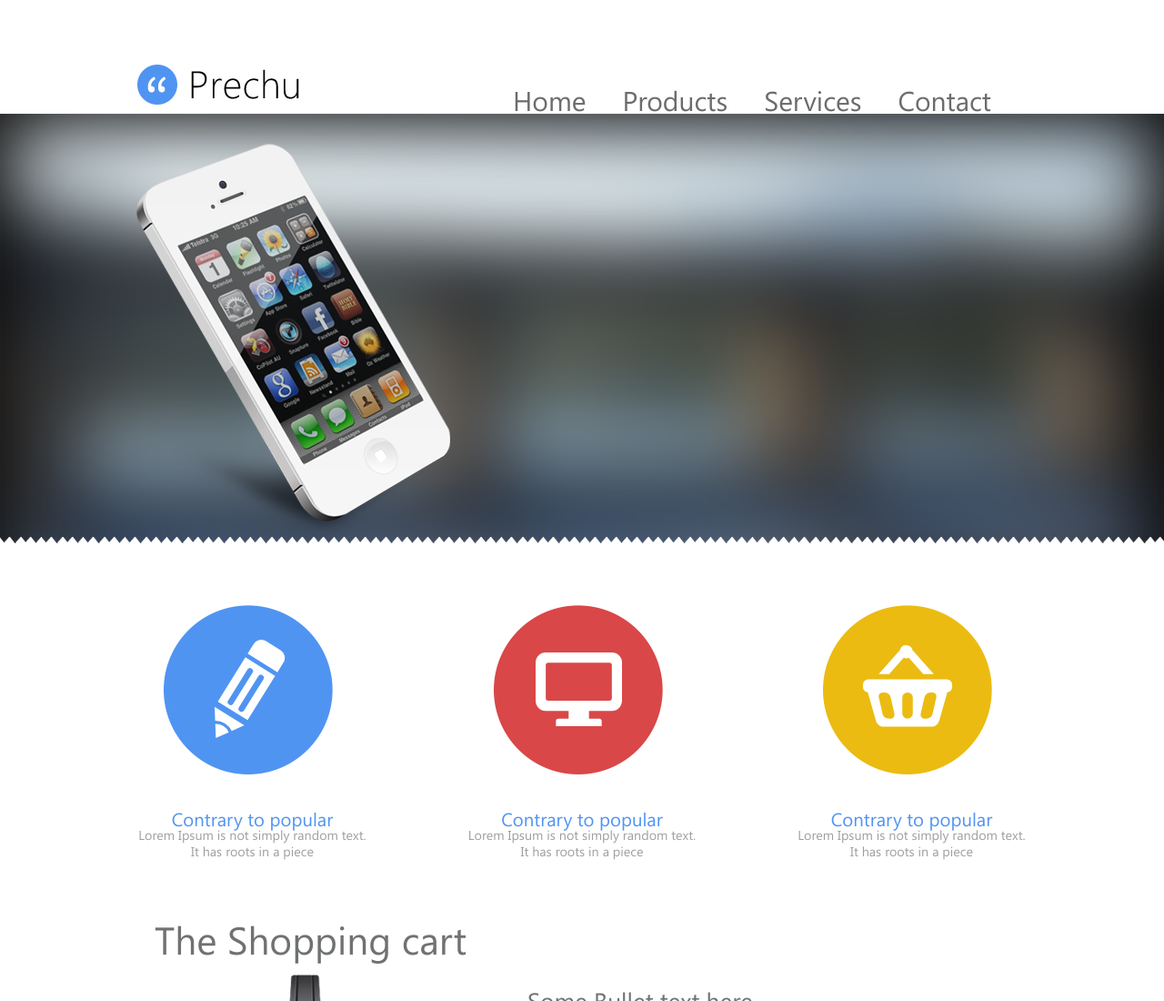
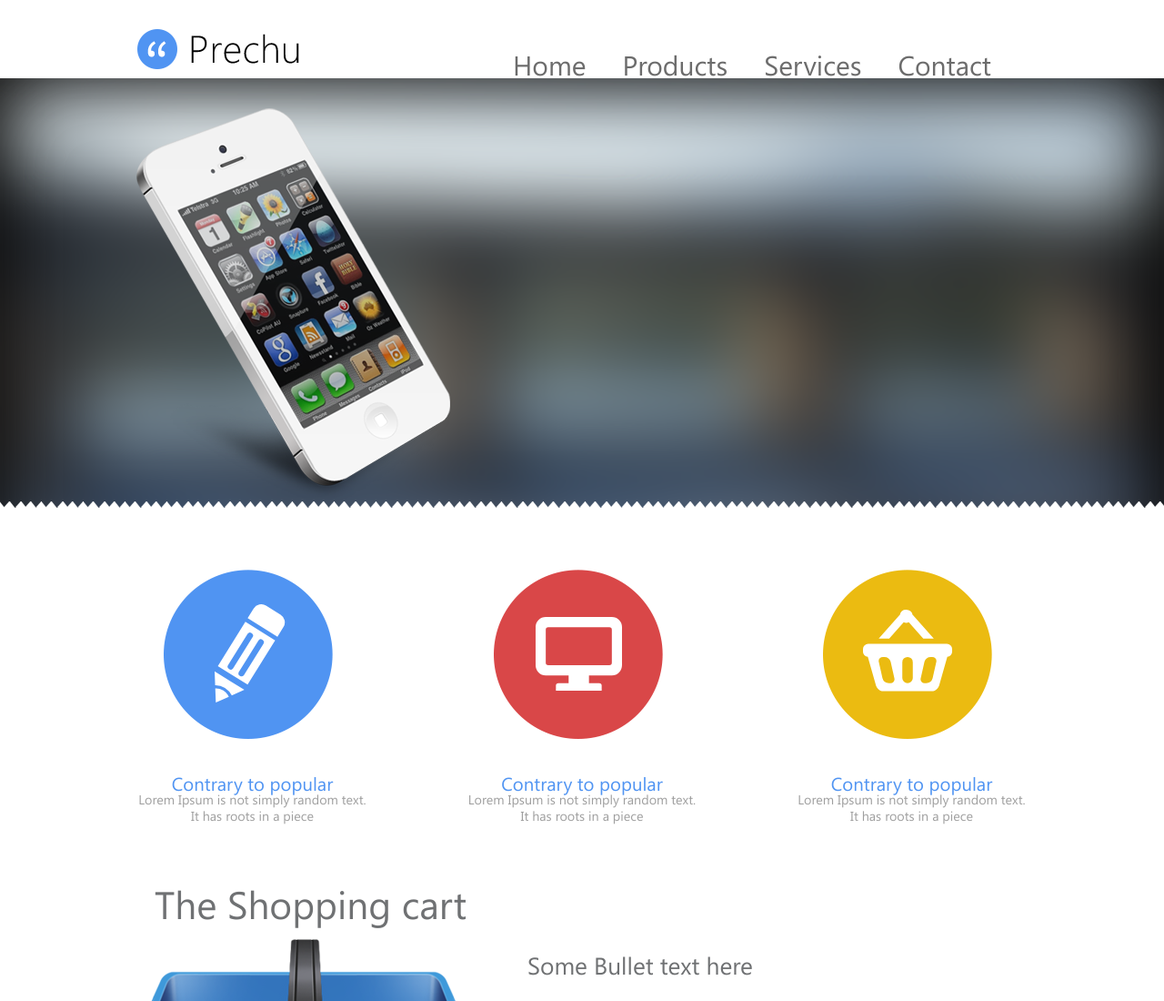
Before and after one commit to Vitkorsorochenko/Prechu, a website: page index.html in a window 1280 px wide. Shown: the top 1100 px of the page at 91% size. Drawn offline with nearby package versions, Linux system fonts and the light colour scheme.

Commit message:
fix header

```diff
--- a/scss/style.scss
+++ b/scss/style.scss
@@ -16,7 +16,7 @@ body{
 .header{
     width: 980px;
     margin:auto;
-    height: 125px;
+    // height: 125px;
     display: flex;
     justify-content: space-between;
     align-items: self-end;
@@ -162,7 +162,7 @@ body{
         text-decoration: none;
         color:#6c6c6c;
         font-size: 30px;
-        padding-bottom:18px;
+        padding-bottom:14px;
         @include media('<980px'){
 
 
```
Also changed, not shown: css/min/style.css, css/minified/all.min.css, css/style.css.
